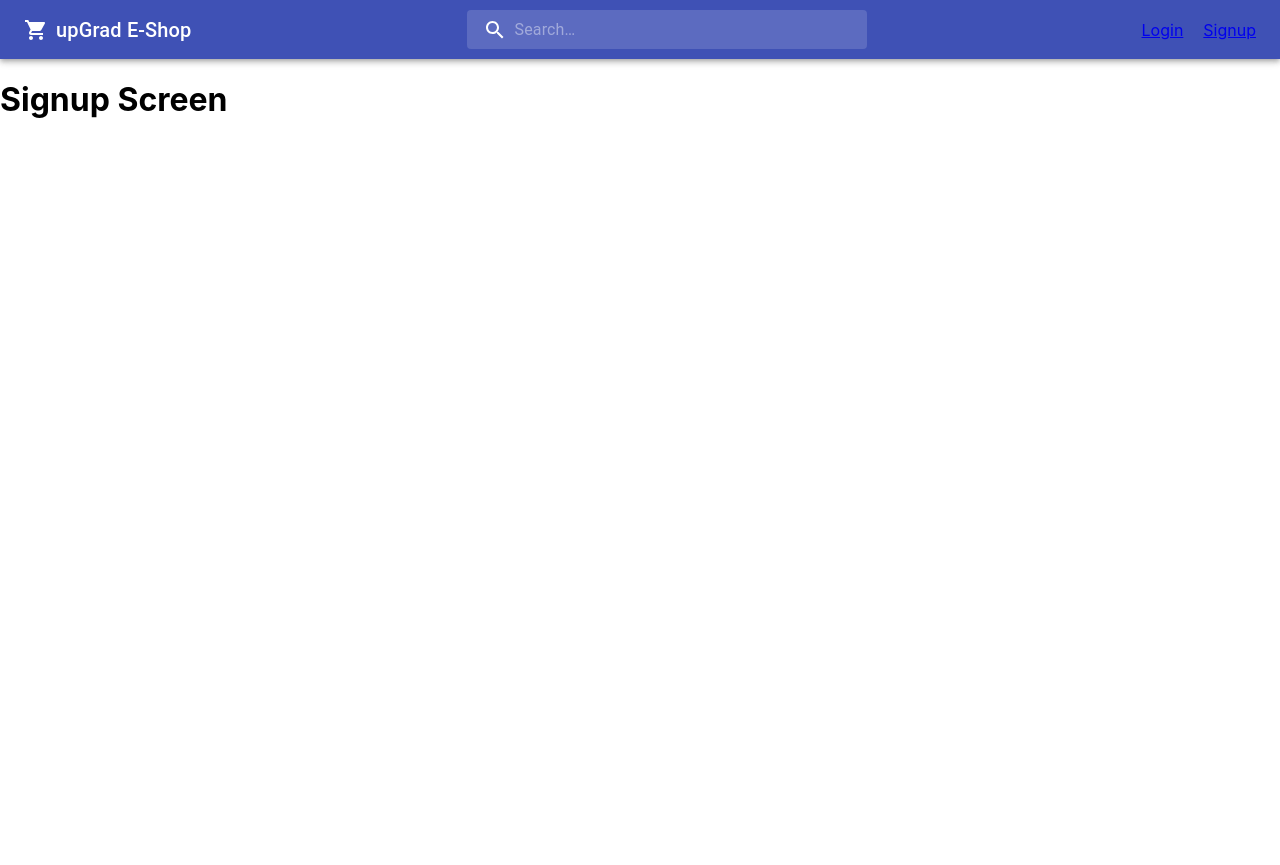
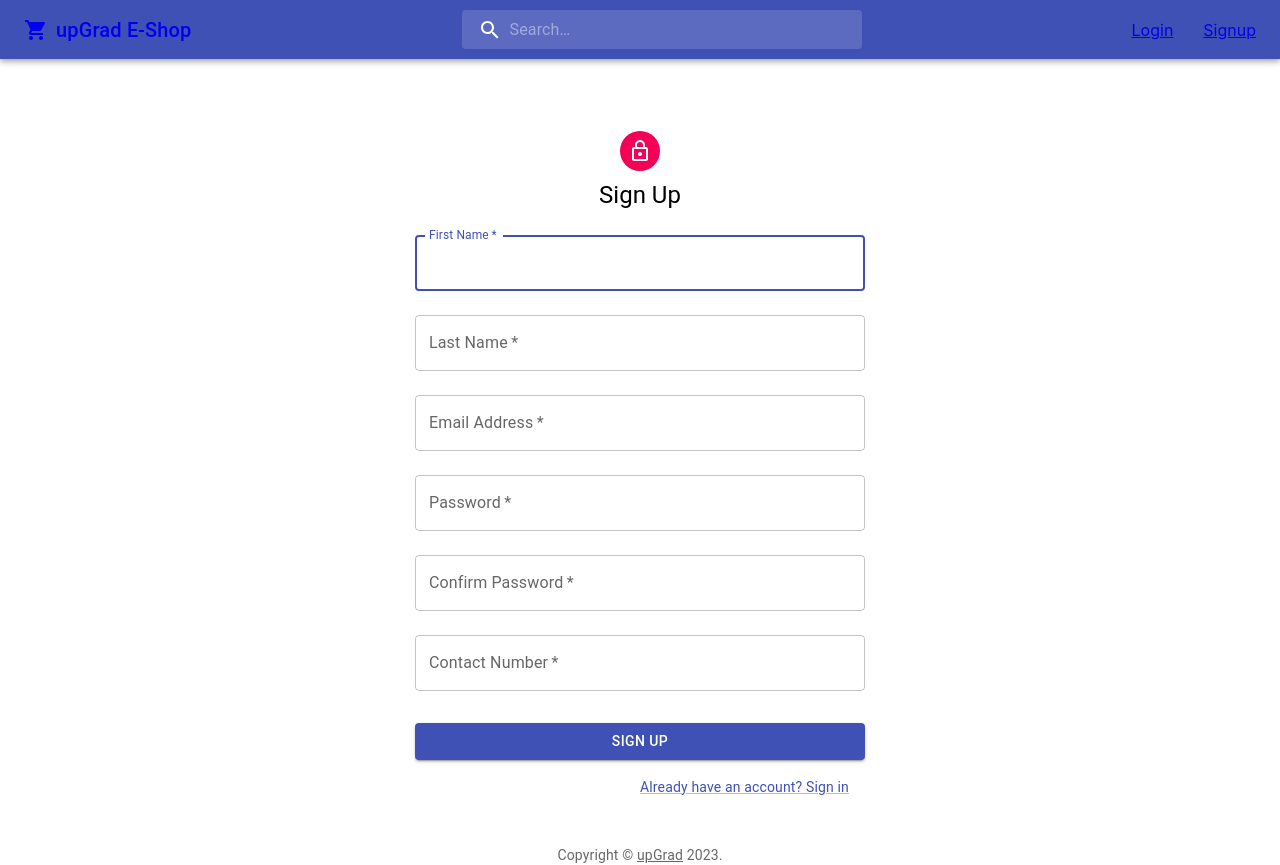
Before and after one commit to leminh0796/upgrad-eshop, a React (Create React App) app: page /signup in a window 1280 px wide. Before the commit the page ends 800 px from the top, so only its background shows below. Built offline with nearby package versions, Linux system fonts and the light colour scheme.

Commit message:
add sign in & sign up UI

```diff
--- a/src/App.js
+++ b/src/App.js
@@ -10,6 +10,9 @@ const theme = createTheme({
   palette: {
     primary: {
       main: "#3f51b5",
+    },
+    secondary: {
+      main: "#f50057",
     },
   },
 });
--- /dev/null
+++ b/src/common/components/copyright/Copyright.jsx
@@ -0,0 +1,15 @@
+import Typography from '@mui/material/Typography';
+import Link from '@mui/material/Link';
+
+export default function Copyright(props) {
+  return (
+    <Typography variant="body2" color="text.secondary" align="center" {...props}>
+      {'Copyright © '}
+      <Link color="inherit" href="https://www.upgrad.com/">
+        upGrad
+      </Link>{' '}
+      {new Date().getFullYear()}
+      {'.'}
+    </Typography>
+  );
+}
--- /dev/null
+++ b/src/common/components/logo/Logo.css
@@ -0,0 +1,7 @@
+.logo {
+  display: flex;
+  text-decoration: none;
+}
+.logo:visited {
+  color: white;
+}
--- a/src/common/components/logo/Logo.jsx
+++ b/src/common/components/logo/Logo.jsx
@@ -1,15 +1,24 @@
 import { ShoppingCart } from "@mui/icons-material";
 import Typography from "@mui/material/Typography";
 import Box from "@mui/material/Box";
+import { Link } from "react-router-dom";
+import "./Logo.css";
 
 const Logo = () => {
   return (
-    <Box sx={{ display: "flex", alignItems: "center" }}>
-      <ShoppingCart sx={{ mr: 1 }} />
-      <Typography variant="h6" component="div" nowrap sx={{ display: "block" }}>
-        upGrad E-Shop
-      </Typography>
-    </Box>
+    <Link to="/" className="logo">
+      <Box sx={{ display: "flex", alignItems: "center" }}>
+        <ShoppingCart sx={{ mr: 1 }} />
+        <Typography
+          variant="h6"
+          component="div"
+          nowrap
+          sx={{ display: "block" }}
+        >
+          upGrad E-Shop
+        </Typography>
+      </Box>
+    </Link>
   );
 };
 
--- a/src/common/components/search/Search.jsx
+++ b/src/common/components/search/Search.jsx
@@ -36,7 +36,7 @@ const StyledInputBase = styled(InputBase)(({ theme }) => ({
     transition: theme.transitions.create("width"),
     width: "100%",
     [theme.breakpoints.up("md")]: {
-      width: "20ch",
+      width: "auto",
     },
   },
 }));
--- /dev/null
+++ b/src/components/NavigationBar/NavigationBar.css
@@ -0,0 +1,3 @@
+.nav-link:visited {
+  color: white;
+}
--- a/src/components/NavigationBar/NavigationBar.jsx
+++ b/src/components/NavigationBar/NavigationBar.jsx
@@ -4,6 +4,7 @@ import Logo from "common/components/logo/Logo";
 import Container from "@mui/material/Container";
 import { Link } from "react-router-dom";
 import { Box } from "@mui/system";
+import "./NavigationBar.css";
 
 export default function NavigationBar() {
   return (
@@ -18,9 +19,9 @@ export default function NavigationBar() {
       >
         <Logo />
         <Search />
-        <Box sx={{ display: "flex", alignItems: "center", gap: "20px" }}>
-          <Link to="/login">Login</Link>
-          <Link to="/signup">Signup</Link>
+        <Box sx={{ display: "flex", alignItems: "center", gap: "30px" }}>
+          <Link className="nav-link" to="/login">Login</Link>
+          <Link className="nav-link" to="/signup">Signup</Link>
         </Box>
       </Container>
     </AppBar>
--- /dev/null
+++ b/src/components/signInForm/SignInForm.jsx
@@ -0,0 +1,59 @@
+import { Avatar, FormControlLabel, TextField, Typography } from "@mui/material";
+import Box from "@mui/material/Box";
+import LockOutlinedIcon from "@mui/icons-material/LockOutlined";
+import Button from "@mui/material/Button";
+import Link from '@mui/material/Link';
+import Grid from '@mui/material/Grid';
+
+export default function SignInForm() {
+  return (
+    <Box
+      sx={{
+        display: "flex",
+        flexDirection: "column",
+        alignItems: "center",
+        marginTop: 8,
+      }}
+    >
+      <Avatar sx={{ m: 1, bgcolor: "secondary.main" }}>
+        <LockOutlinedIcon />
+      </Avatar>
+      <Typography component="h1" variant="h5">
+        Sign in
+      </Typography>
+      <Box component="form" sx={{ width: 450, mt: 1 }}>
+        <TextField
+          margin="normal"
+          required
+          fullWidth
+          id="email"
+          label="Email Address"
+          name="email"
+          type="email"
+          autoComplete="email"
+          autoFocus
+        />
+        <TextField
+          margin="normal"
+          required
+          fullWidth
+          name="password"
+          label="Password"
+          type="password"
+          id="password"
+          autoComplete="current-password"
+        />
+        <Button type="submit" fullWidth variant="contained" sx={{ mt: 3, mb: 2 }}>
+          Sign In
+        </Button>
+        <Grid container>
+          <Grid item xs>
+            <Link href="/signup" variant="body2">
+              {"Don't have an account? Sign Up"}
+            </Link>
+          </Grid>
+        </Grid>
+      </Box>
+    </Box>
+  );
+}
--- /dev/null
+++ b/src/components/signUpForm/SignUpForm.jsx
@@ -0,0 +1,142 @@
+import { useState } from "react";
+import { Avatar, FormControlLabel, TextField, Typography } from "@mui/material";
+import Box from "@mui/material/Box";
+import LockOutlinedIcon from "@mui/icons-material/LockOutlined";
+import Button from "@mui/material/Button";
+import Link from "@mui/material/Link";
+import Grid from "@mui/material/Grid";
+import { signUp } from "api/auth";
+
+export default function SignUpForm() {
+  const [formData, setFormData] = useState({
+    firstName: "",
+    lastName: "",
+    email: "",
+    password: "",
+    confirmPassword: "",
+    contactNumber: "",
+  });
+
+  const handleChange = (event) => {
+    setFormData({
+      ...formData,
+      [event.target.name]: event.target.value,
+    });
+  };
+
+  const handleSubmit = async (event) => {
+    event.preventDefault();
+    console.log(formData);
+    try {
+      const response = await signUp(formData);
+      console.log(response);
+    } catch (error) {
+      console.log(error.message);
+    }
+  }
+
+  return (
+    <Box
+      sx={{
+        display: "flex",
+        flexDirection: "column",
+        alignItems: "center",
+        marginTop: 8,
+      }}
+    >
+      <Avatar sx={{ m: 1, bgcolor: "secondary.main" }}>
+        <LockOutlinedIcon />
+      </Avatar>
+      <Typography component="h1" variant="h5">
+        Sign Up
+      </Typography>
+      <Box component="form" sx={{ width: 450, mt: 1 }} onSubmit={handleSubmit}>
+        <TextField
+          margin="normal"
+          required
+          fullWidth
+          id="firstName"
+          label="First Name"
+          name="firstName"
+          value={formData.firstName}
+          onChange={handleChange}
+          autoComplete="given-name"
+          autoFocus
+        />
+        <TextField
+          margin="normal"
+          required
+          fullWidth
+          id="lastName"
+          label="Last Name"
+          name="lastName"
+          value={formData.lastName}
+          onChange={handleChange}
+          autoComplete="family-name"
+        />
+        <TextField
+          margin="normal"
+          required
+          fullWidth
+          id="email"
+          label="Email Address"
+          name="email"
+          value={formData.email}
+          onChange={handleChange}
+          type="email"
+          autoComplete="email"
+        />
+        <TextField
+          margin="normal"
+          required
+          fullWidth
+          name="password"
+          value={formData.password}
+          onChange={handleChange}
+          label="Password"
+          type="password"
+          id="password"
+          autoComplete="current-password"
+        />
+        <TextField
+          margin="normal"
+          required
+          fullWidth
+          name="confirmPassword"
+          value={formData.confirmPassword}
+          onChange={handleChange}
+          label="Confirm Password"
+          type="password"
+          id="confirmPassword"
+        />
+        <TextField
+          margin="normal"
+          required
+          fullWidth
+          name="contactNumber"
+          value={formData.contactNumber}
+          onChange={handleChange}
+          label="Contact Number"
+          type="tel"
+          id="contactNumber"
+        />
+        <Button
+          type="submit"
+          fullWidth
+          variant="contained"
+          sx={{ mt: 3, mb: 2 }}
+        >
+          Sign Up
+        </Button>
+        <Grid container>
+          <Grid item xs />
+          <Grid item xs>
+            <Link href="/login" variant="body2">
+              {"Already have an account? Sign in"}
+            </Link>
+          </Grid>
+        </Grid>
+      </Box>
+    </Box>
+  );
+}
--- a/src/screens/LoginScreen.jsx
+++ b/src/screens/LoginScreen.jsx
@@ -1,7 +1,11 @@
+import Copyright from "common/components/copyright/Copyright";
+import SignInForm from "components/signInForm/SignInForm";
+
 export default function LoginScreen() {
   return (
     <div>
-      <h1>LoginScreen</h1>
+      <SignInForm />
+      <Copyright marginTop={8} />
     </div>
   );
 }
--- a/src/screens/SignupScreen.jsx
+++ b/src/screens/SignupScreen.jsx
@@ -1,7 +1,11 @@
+import SignUpForm from "components/signUpForm/SignUpForm";
+import Copyright from "common/components/copyright/Copyright";
+
 export default function SignupScreen() {
   return (
     <div>
-      <h1>Signup Screen</h1>
+      <SignUpForm />
+      <Copyright marginTop={6} />
     </div>
   );
 }
```
